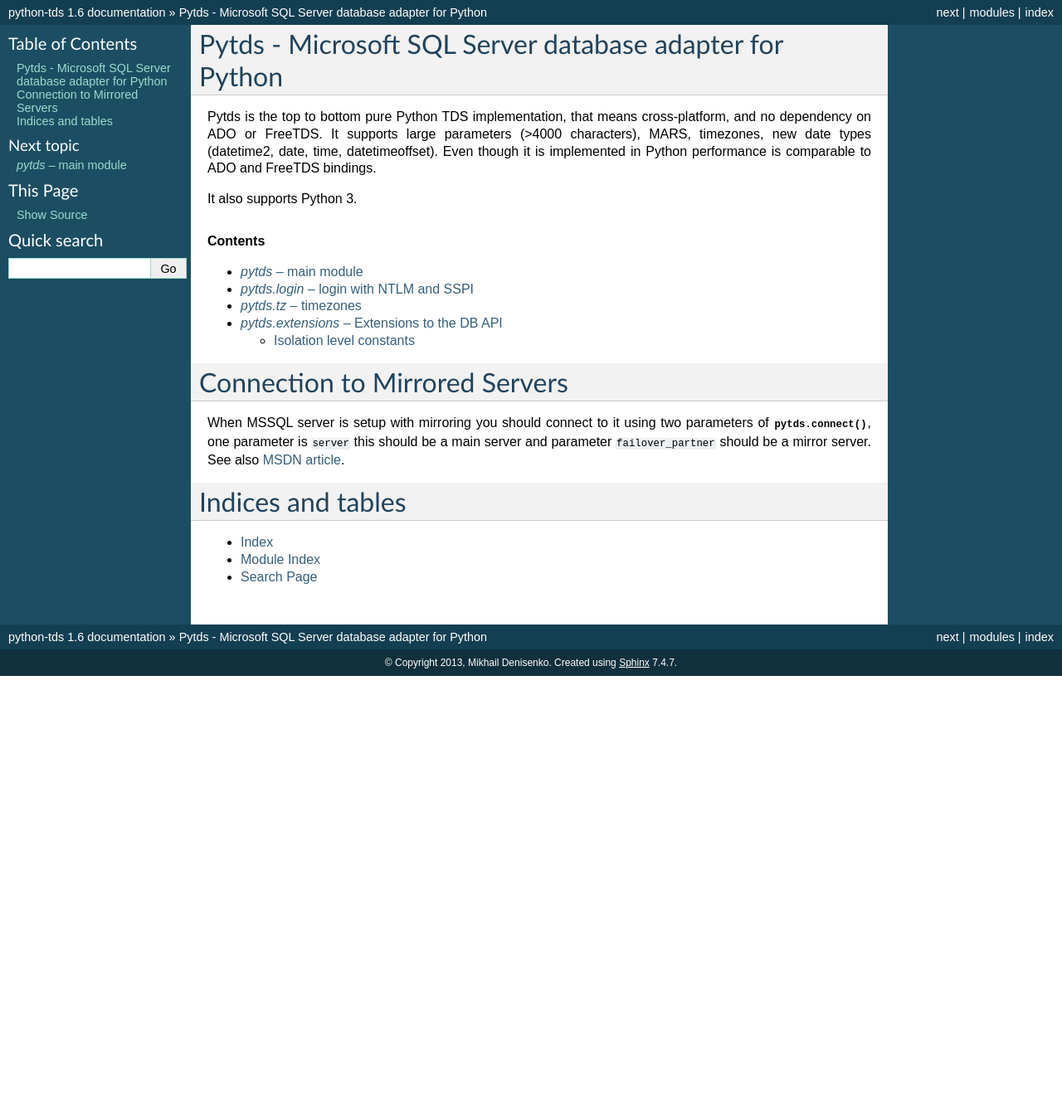
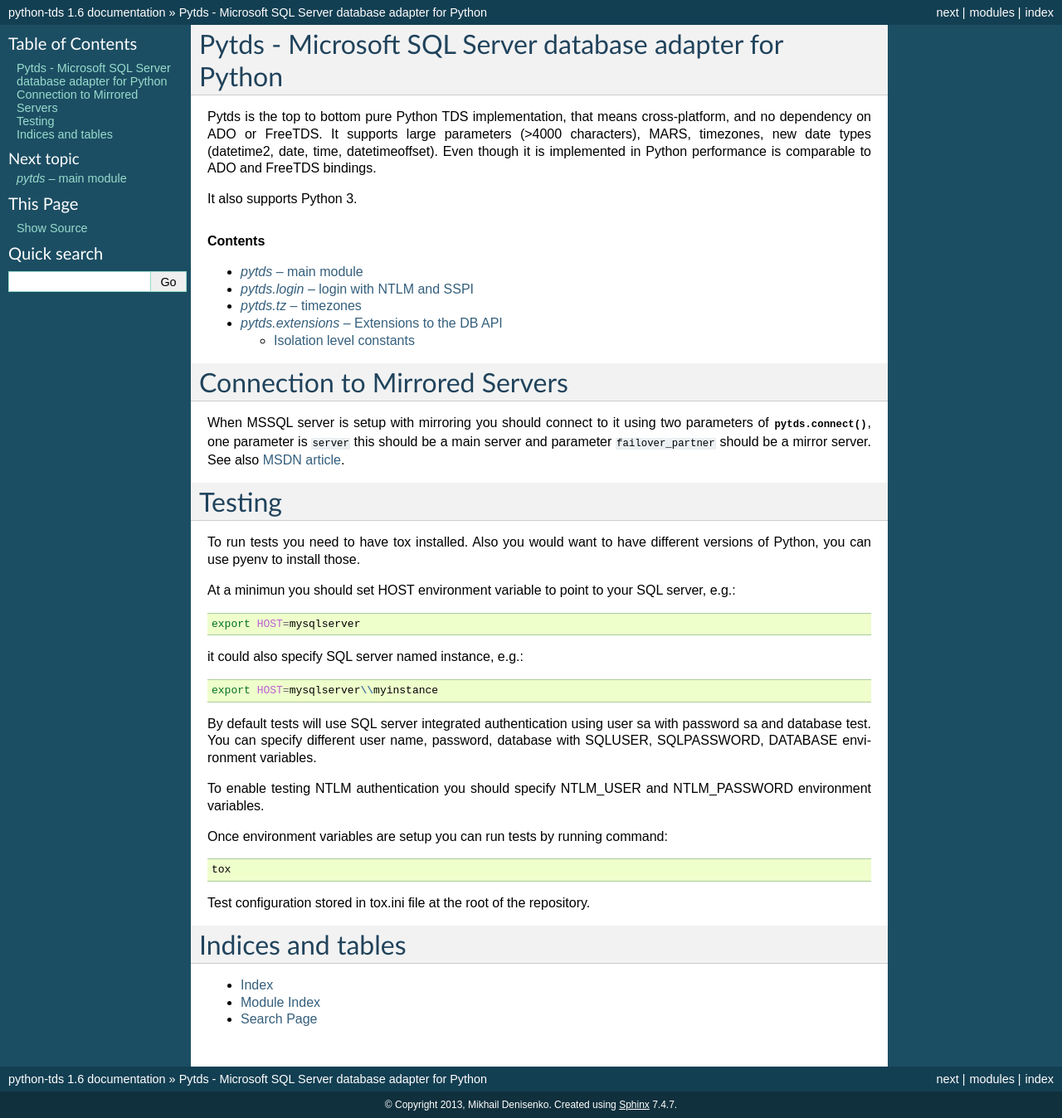
Before and after one commit to denisenkom/pytds, a Sphinx documentation site: the page built from docs/index.rst, in a window 1280 px wide. Shown: the whole page at 83% size. Built offline with Sphinx 7.4.7, drawn with Linux system fonts in a browser that asks for light colours; before the commit the page ends 900 px from its top, so only the background shows below that.

Commit message:
testing: testing documentation
 Issue #40

```diff
--- a/docs/index.rst
+++ b/docs/index.rst
@@ -27,6 +27,37 @@
 this should be a main server and parameter ``failover_partner`` should be a mirror server.
 See also `MSDN article <http://msdn.microsoft.com/en-us/library/ms175484.aspx>`_.
 
+Testing
+=======
+
+To run tests you need to have tox installed.  Also you would want to have different versions of Python, you can
+use pyenv to install those.
+
+At a minimun you should set HOST environment variable to point to your SQL server, e.g.:
+
+.. code-block:: bash
+
+   export HOST=mysqlserver
+
+it could also specify SQL server named instance, e.g.:
+
+.. code-block:: bash
+
+   export HOST=mysqlserver\\myinstance
+
+By default tests will use SQL server integrated authentication using user sa with password sa and database test.
+You can specify different user name, password, database with SQLUSER, SQLPASSWORD, DATABASE environment variables.
+
+To enable testing NTLM authentication you should specify NTLM_USER and NTLM_PASSWORD environment variables.
+
+Once environment variables are setup you can run tests by running command:
+
+.. code-block:: bash
+
+   tox
+
+Test configuration stored in tox.ini file at the root of the repository.
+
 Indices and tables
 ==================
 
```
